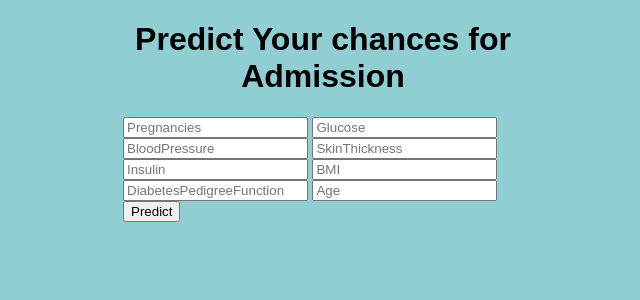
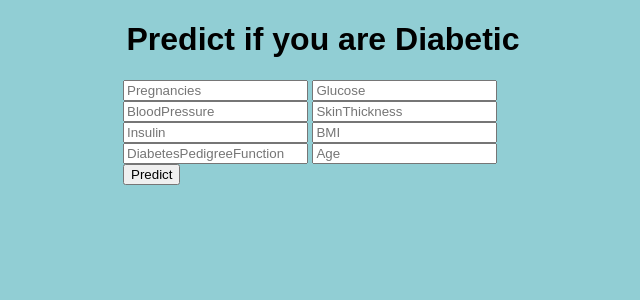
Before and after one commit to deeprajbasu/logistic-reg-for-diabetes, a Flask app: page / in a window 1280 px wide. Shown: the top 300 px of the page, without its empty margins (317-957 px from the left). Run offline with Flask 2, Linux system fonts and the light colour scheme.

Commit message:
working on heroku

```diff
--- a/app.yaml
+++ /dev/null
@@ -1 +0,0 @@
-runtime: python37
--- a/templates/index.html
+++ b/templates/index.html
@@ -8,7 +8,7 @@
 
 {% block body %}
 <div class="content">
-    <h1 style="text-align: center">Predict Your chances for Admission</h1>
+    <h1 style="text-align: center">Predict if you are Diabetic</h1>
 
     <div class="form">
         <form action="/predict" method="POST">
```
Also changed, not shown: 1 other file.
